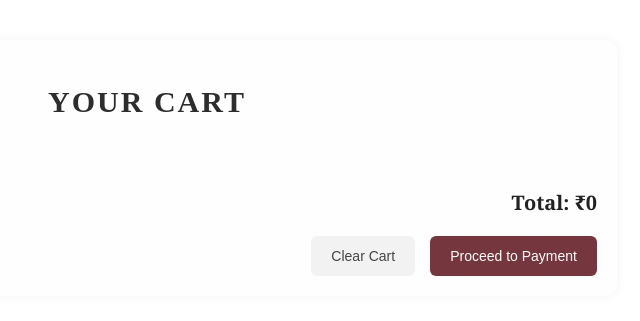
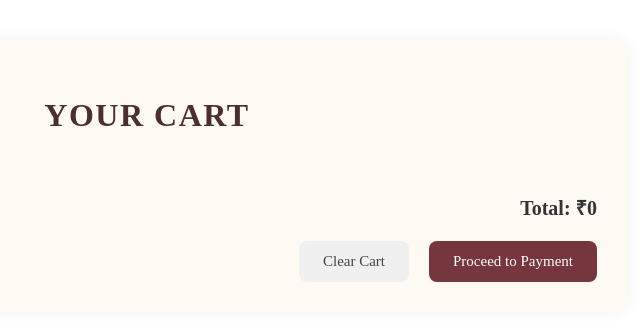
Before and after one commit to Chakshita2123/E-commerce-website, a Flask app: page /cart.html in a window 1280 px wide. Shown: the top 321 px of the page, without its empty margins (493-1133 px from the left). Run offline with Flask 3, Linux system fonts and the light colour scheme.

Commit message:
Update style.css

```diff
--- a/static/style.css
+++ b/static/style.css
@@ -737,125 +737,127 @@ body {
   background-color: #f0f0f0;
 }
 
-/* --- GENERAL CART SECTION --- */
-.cart-section {
-  padding: 3rem;
+/* --- Cart Page Wrapper --- */
+.cart-page {
+  max-width: 900px;
+  margin: 40px auto;
+  padding: 30px;
   background-color: #FFF9F4;
+  border-radius: 16px;
+  box-shadow: 0 0 20px rgba(0, 0, 0, 0.06);
   font-family: 'Playfair Display', serif;
 }
 
-/* --- CART PAGE CONTAINER --- */
-.cart-page {
-  max-width: 900px;
-  margin: 40px auto;
-  padding: 20px;
-  background-color: #fefefe;
-  border-radius: 12px;
-  box-shadow: 0 0 12px rgba(0, 0, 0, 0.05);
-  font-family: 'Georgia', serif;
+/* --- Section Title --- */
+.section-title {
+  text-align: center;
+  font-size: 32px;
+  font-weight: bold;
+  color: #4B2E2F;
+  margin-bottom: 30px;
+  letter-spacing: 1.5px;
 }
 
-.section-title {
-  text-align: center;
-  font-size: 30px;
-  font-weight: 600;
-  margin-bottom: 40px;
-  color: #2d2d2d;
-  letter-spacing: 2px;
-}
-
-/* --- CART ITEMS CONTAINER --- */
+/* --- Cart Items Container --- */
 .cart-items {
   display: flex;
   flex-direction: column;
-  gap: 20px;
+  gap: 25px;
 }
 
-/* --- INDIVIDUAL CART ITEM --- */
+/* --- Individual Cart Item --- */
 .cart-item {
   display: flex;
   align-items: center;
   justify-content: space-between;
   background: #fff;
   padding: 20px;
-  border-radius: 10px;
-  box-shadow: 0 4px 10px rgba(0, 0, 0, 0.04);
-  border-bottom: 1px solid #eee;
+  border-radius: 12px;
+  box-shadow: 0 4px 12px rgba(0,0,0,0.05);
 }
 
-/* --- PRODUCT IMAGE --- */
+/* --- Product Image --- */
 .cart-item img {
-  width: 80px;
-  height: 80px;
-  border-radius: 8px;
+  width: 90px;
+  height: 90px;
+  border-radius: 10px;
   object-fit: cover;
   margin-right: 20px;
 }
 
-/* --- ITEM DETAILS --- */
+/* --- Cart Item Text --- */
 .cart-item-details {
   flex: 1;
 }
 
 .cart-item-title {
   font-size: 18px;
-  font-weight: 500;
-  margin-bottom: 5px;
+  font-weight: 600;
+  color: #2D2D2D;
+  margin-bottom: 6px;
 }
 
 .cart-item-price {
   font-size: 16px;
-  color: #666;
+  color: #76363D;
 }
 
-/* --- QUANTITY CONTROLS --- */
+/* --- Quantity Controls --- */
 .quantity-control {
   display: flex;
   align-items: center;
-  gap: 10px;
+  gap: 12px;
 }
 
 .quantity-control button {
-  background-color: #eee;
+  background-color: #F3E2DF;
   border: none;
-  padding: 5px 12px;
+  padding: 6px 14px;
   font-size: 16px;
   cursor: pointer;
-  border-radius: 6px;
+  border-radius: 8px;
+  color: #4B2E2F;
+  transition: background-color 0.3s ease;
 }
 
-/* --- CART TOTAL --- */
+.quantity-control button:hover {
+  background-color: #E9D1CC;
+}
+
+/* --- Cart Total --- */
 .cart-total {
   text-align: right;
   font-size: 20px;
   margin-top: 30px;
   margin-bottom: 20px;
-  color: #222;
+  color: #333;
 }
 
 .cart-total-amount {
-  font-weight: 600;
-  color: #000;
+  font-weight: bold;
+  color: #76363D;
 }
 
-/* --- ACTION BUTTONS --- */
+/* --- Buttons: Checkout + Clear Cart --- */
 .cart-buttons {
   display: flex;
   justify-content: flex-end;
-  gap: 15px;
+  gap: 20px;
 }
 
 .cart-buttons button {
-  padding: 12px 20px;
-  font-size: 14px;
-  border-radius: 6px;
+  padding: 12px 24px;
+  font-size: 15px;
+  border-radius: 8px;
   cursor: pointer;
   transition: 0.3s ease;
   border: none;
+  font-family: 'Playfair Display', serif;
 }
 
+/* Clear Cart Button */
 .cart-buttons button:first-child {
-  background-color: #f2f2f2;
+  background-color: #f0f0f0;
   color: #444;
 }
 
@@ -863,22 +865,22 @@ body {
   background-color: #e0e0e0;
 }
 
+/* Checkout Button */
 .cart-buttons button:last-child {
   background-color: #76363D;
-  color: white;
+  color: #fff;
 }
 
 .cart-buttons button:last-child:hover {
   background-color: #5c2a30;
 }
 
-/* --- EMPTY CART MESSAGE --- */
+/* --- Empty Cart Message --- */
 #empty-cart-message {
   text-align: center;
   color: #999;
   font-size: 1.2rem;
-  margin-top: 4rem;
-  font-style: italic;
+  margin-top: 3rem;
   font-family: 'Playfair Display', serif;
 }
 
```
